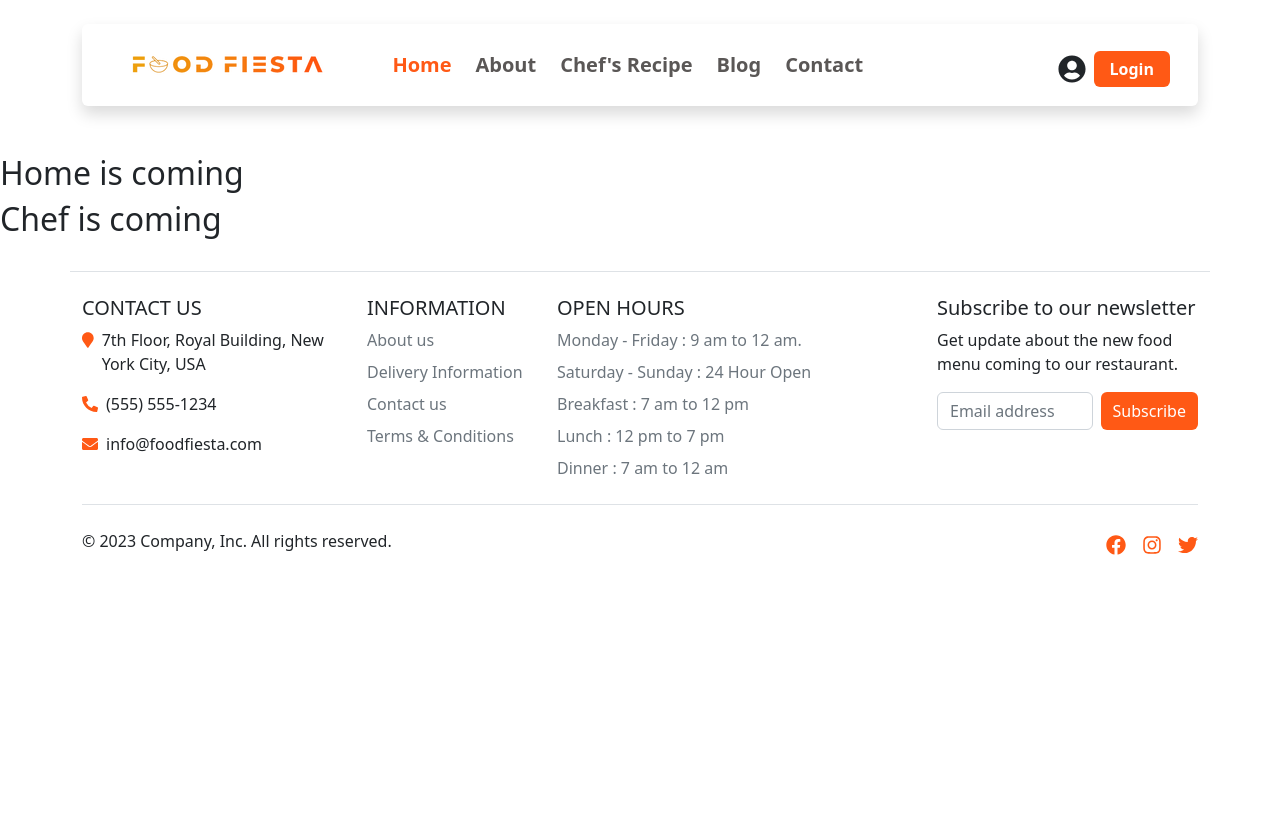
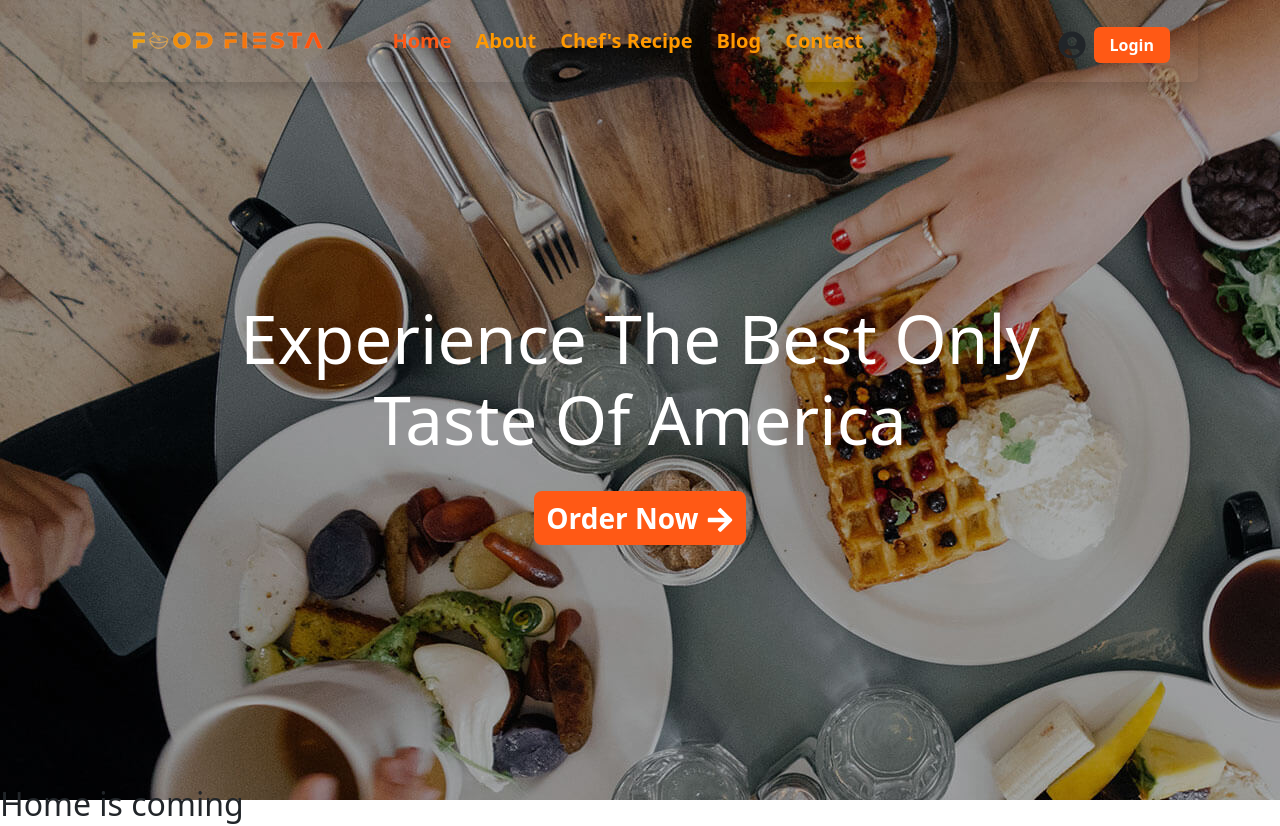
Before and after one commit to Shameem-Akbar/Food-Fiesta-Client, a React (Vite) app: page /home in a window 1280 px wide. Shown: the top 826 px of the page. Before the commit the page ends 800 px from the top, so only its background shows below. Built offline with nearby package versions, Linux system fonts and the light colour scheme; what @react-pdf/renderer would draw is missing.

Commit message:
homepage banner done

```diff
--- a/src/layouts/LoginLayout.jsx
+++ b/src/layouts/LoginLayout.jsx
@@ -8,7 +8,7 @@ const LoginLayout = () => {
         <div>
             <NavigationBar></NavigationBar>
             <Outlet></Outlet>
-            <Footer></Footer>
+            {/* <Footer></Footer> */}
         </div>
     );
 };
--- a/src/layouts/Main.jsx
+++ b/src/layouts/Main.jsx
@@ -3,11 +3,16 @@ import NavigationBar from '../pages/shared/NavigationBar/NavigationBar';
 import Home from '../pages/Home/Home/Home';
 import Chef from '../pages/Home/Chef/Chef';
 import Footer from '../pages/shared/Footer/Footer';
+import banner from '../assets/banner.jpg'
+import Banner from '../pages/Home/Banner/Banner';
 
 const Main = () => {
     return (
-        <div>
-            <NavigationBar></NavigationBar>
+        <div style={{ backgroundImage: `url(${banner})`, backgroundRepeat: 'no-repeat', height: "100vh" }}>
+            <div>
+                <NavigationBar></NavigationBar>
+                <Banner></Banner>
+            </div>
             <Home></Home>
             <Chef></Chef>
             <Footer></Footer>
--- a/src/layouts/RecipeLayout.jsx
+++ b/src/layouts/RecipeLayout.jsx
@@ -8,7 +8,7 @@ const RecipeLayout = () => {
         <div>
             <NavigationBar></NavigationBar>
             <Outlet></Outlet>
-            <Footer></Footer>
+            {/* <Footer></Footer> */}
         </div>
     );
 };
--- /dev/null
+++ b/src/pages/Home/Banner/Banner.jsx
@@ -0,0 +1,17 @@
+import React from 'react';
+import { FaArrowRight } from 'react-icons/fa';
+
+const Banner = () => {
+    return (
+        <div className='pt-lg-4 pb-lg-5'>
+            <div className='py-lg-5'>
+                <div className='text-center py-lg-5 mb-5'>
+                    <h1 className='text-white pt-lg-5' style={{ fontSize: "4.2rem" }}>Experience The Best Only <br /> Taste Of America</h1>
+                    <button className="btn mt-2 mt-lg-4 mb-5 fw-semibold text-white fs-3 rounded-3 border-0" style={{ backgroundColor: "#FF5915", }} type="button">Order Now <FaArrowRight className='mb-1'></FaArrowRight> </button>
+                </div>
+            </div>
+        </div>
+    );
+};
+
+export default Banner;
--- a/src/pages/shared/NavigationBar/ActiveLink/ActiveLink.css
+++ b/src/pages/shared/NavigationBar/ActiveLink/ActiveLink.css
@@ -4,6 +4,6 @@
 }
 
 .de-active {
-    color: #5a5756;
+    color: #ff9900;
     text-decoration: none;
 }
--- a/src/pages/shared/NavigationBar/NavigationBar.jsx
+++ b/src/pages/shared/NavigationBar/NavigationBar.jsx
@@ -8,7 +8,7 @@ import ActiveLink from './ActiveLink/ActiveLink';
 const NavigationBar = () => {
     return (
         <div>
-            <Container className='mt-4 mb-4'>
+            <Container className='mb-4'>
                 <Navbar className='shadow p-3 mb-5 bg-body-tertiary rounded' collapseOnSelect expand="lg" variant="light">
                     <Container>
                         <Link to='/home'><Navbar.Brand className='py-0 me-0'><img src={logo} alt="" /></Navbar.Brand></Link>
```
